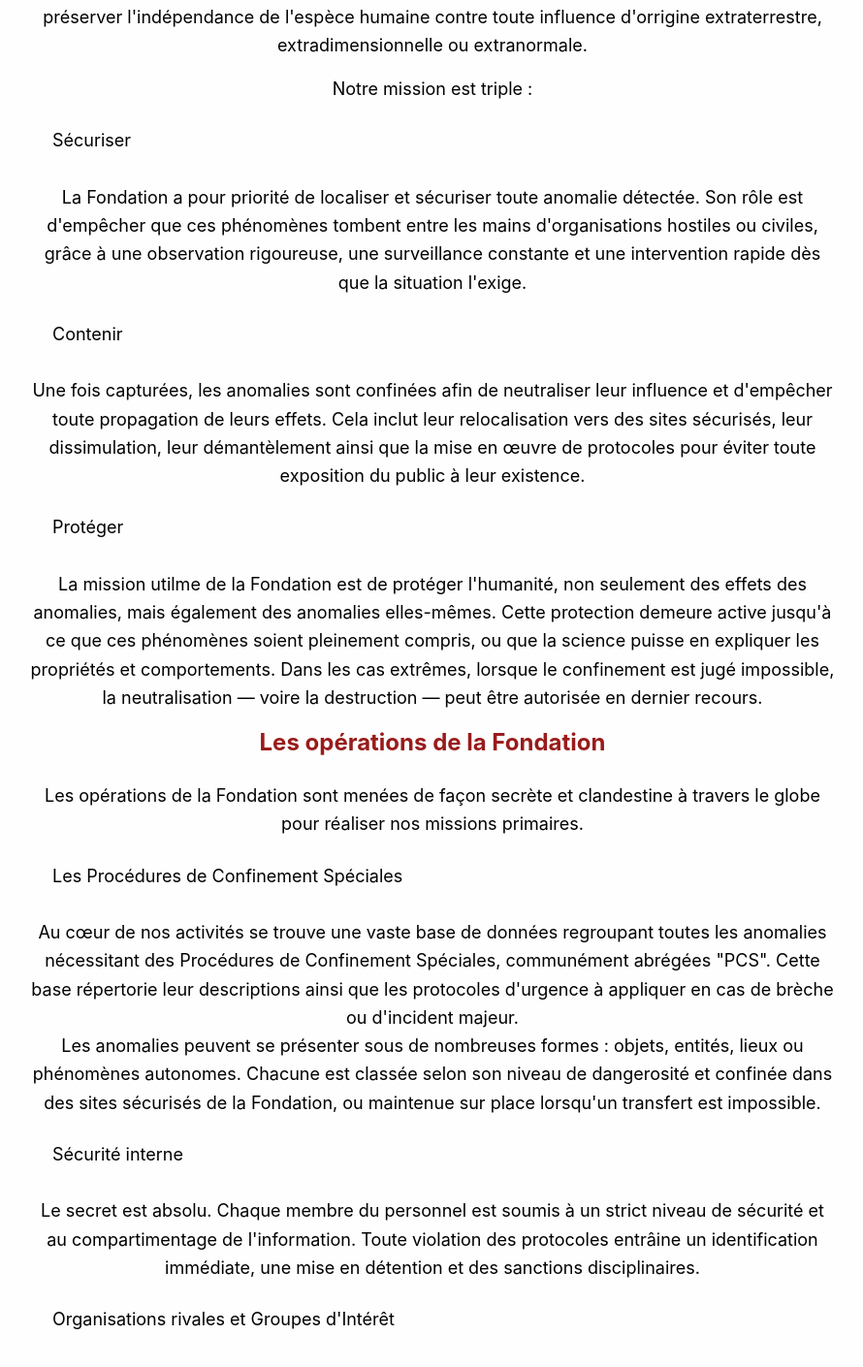
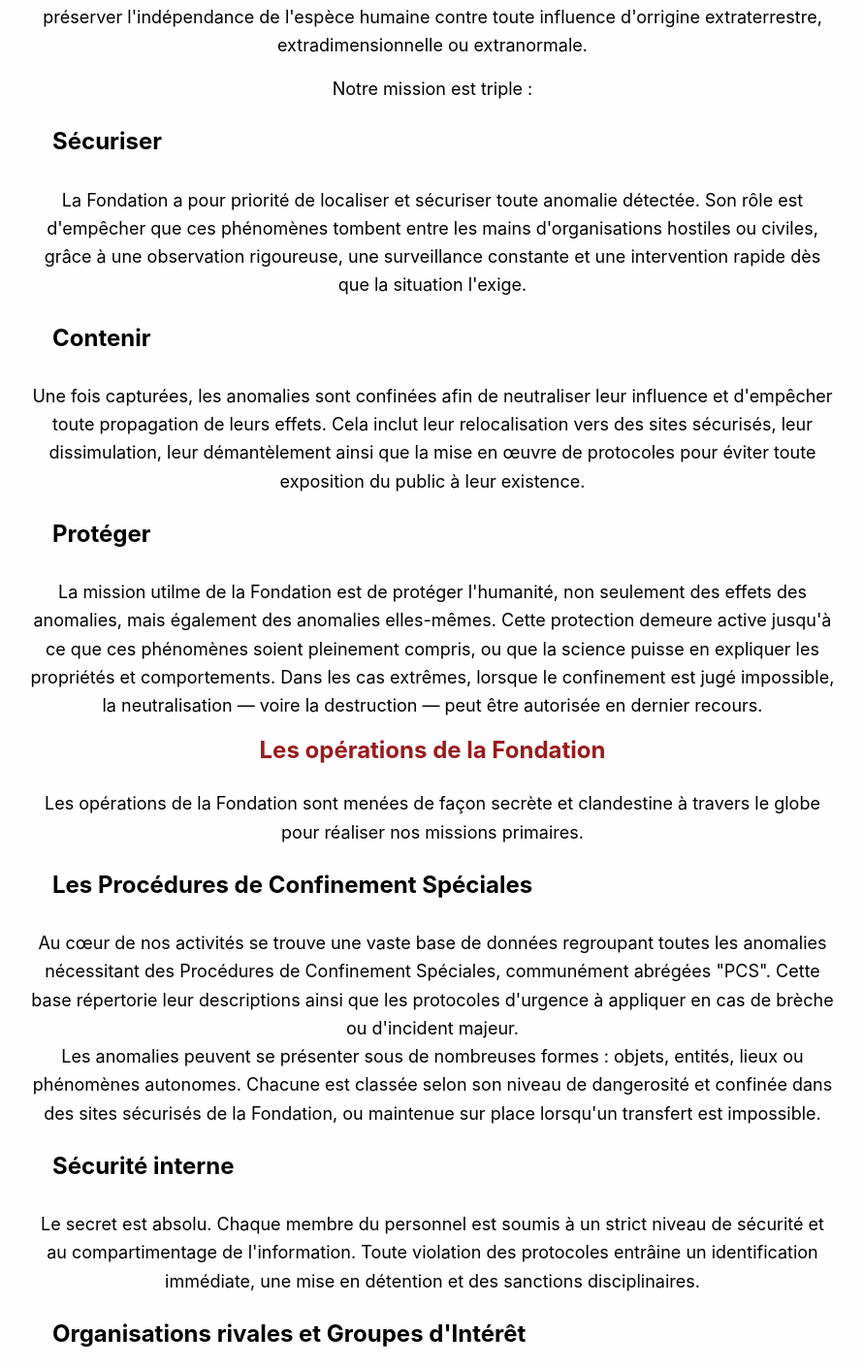
Before and after one commit to LelievreTom/scp, a React (Create React App) app: page /foundation in a window 1280 px wide. Shown: the part 1163-2573 px from the top of the page at 97% size, without its empty margins (194-1084 px from the left). Built offline with nearby package versions, Linux system fonts and the light colour scheme.

Commit message:
fix: missions & opérations plus grand et en bold

```diff
--- a/src/components/Foundation.js
+++ b/src/components/Foundation.js
@@ -128,17 +128,17 @@ export default function Foundation() {
             </p>
             <p className="leading-relaxed text-lg mb-4">
               Notre mission est triple :
-              <p className="flex justify-left mt-6 ml-6">Sécuriser</p> <br/>
+              <p className="flex justify-left mt-6 ml-6 text-2xl font-bold">Sécuriser</p> <br/>
               La Fondation a pour priorité de localiser et sécuriser toute anomalie détectée. Son rôle est
               d'empêcher que ces phénomènes tombent entre les mains d'organisations hostiles ou civiles,
               grâce à une observation rigoureuse, une surveillance constante et une intervention rapide
               dès que la situation l'exige.
-              <p className="flex justify-left mt-6 ml-6">Contenir</p> <br/>
+              <p className="flex justify-left mt-6 ml-6 text-2xl font-bold">Contenir</p> <br/>
               Une fois capturées, les anomalies sont confinées afin de neutraliser leur influence et
               d'empêcher toute propagation de leurs effets. Cela inclut leur relocalisation vers des sites
               sécurisés, leur dissimulation, leur démantèlement ainsi que la mise en œuvre de protocoles pour
               éviter toute exposition du public à leur existence.
-              <p className="flex justify-left mt-6 ml-6">Protéger</p> <br/>
+              <p className="flex justify-left mt-6 ml-6 text-2xl font-bold">Protéger</p> <br/>
               La mission utilme de la Fondation est de protéger l'humanité, non seulement des effets des
               anomalies, mais également des anomalies elles-mêmes. Cette protection demeure active jusqu'à
               ce que ces phénomènes soient pleinement compris, ou que la science puisse en expliquer les
@@ -151,7 +151,7 @@ export default function Foundation() {
             <p className="leading-relaxed text-lg mb-4">
               Les opérations de la Fondation sont menées de façon secrète et clandestine à travers le globe
               pour réaliser nos missions primaires.
-              <p className="flex justify-left mt-6 ml-6">Les Procédures de Confinement Spéciales</p> <br/>
+              <p className="flex justify-left mt-6 ml-6 text-2xl font-bold">Les Procédures de Confinement Spéciales</p> <br/>
               Au cœur de nos activités se trouve une vaste base de données regroupant toutes les anomalies
               nécessitant des Procédures de Confinement Spéciales, communément abrégées "PCS". Cette base
               répertorie leur descriptions ainsi que les protocoles d'urgence à appliquer en cas de brèche
@@ -159,11 +159,11 @@ export default function Foundation() {
               Les anomalies peuvent se présenter sous de nombreuses formes : objets, entités, lieux ou
               phénomènes autonomes. Chacune est classée selon son niveau de dangerosité et confinée dans des
               sites sécurisés de la Fondation, ou maintenue sur place lorsqu'un transfert est impossible.
-              <p className="flex justify-left mt-6 ml-6">Sécurité interne</p> <br/>
+              <p className="flex justify-left mt-6 ml-6 text-2xl font-bold">Sécurité interne</p> <br/>
               Le secret est absolu. Chaque membre du personnel est soumis à un strict niveau de sécurité et au
               compartimentage de l'information. Toute violation des protocoles entrâine un identification
               immédiate, une mise en détention et des sanctions disciplinaires.
-              <p className="flex justify-left mt-6 ml-6">Organisations rivales et Groupes d'Intérêt</p> <br/>
+              <p className="flex justify-left mt-6 ml-6 text-2xl font-bold">Organisations rivales et Groupes d'Intérêt</p> <br/>
               La Fondation n'est pas la seule à connaître l'existence de l'anormal. D'autres Groupes d'Intérêt
               poursuivent leurs propres objectifs. Certains peuvent occasionnellement coopéret pour préserver
               la sécuriter mondiale, mais la plupart cherchent uniquement à servir leurs intérêts. <br />
@@ -171,7 +171,7 @@ export default function Foundation() {
               avec leurs membres constitue une faute grave pouvant mener à la neutralisation, ou à d'autres
               sanctions sévères.
             </p>
-            <p className="leading-relaxed text-lg font-semibold text-red-700">
+            <p className="leading-relaxed text-2xl font-bold text-red-700">
               Rappelez-vous : Sécuriser. Contenir. Protéger. <br />
               Le moindre manquement aux protocoles met en danger la Fondation, l’humanité, et vous-même.
             </p>
```
